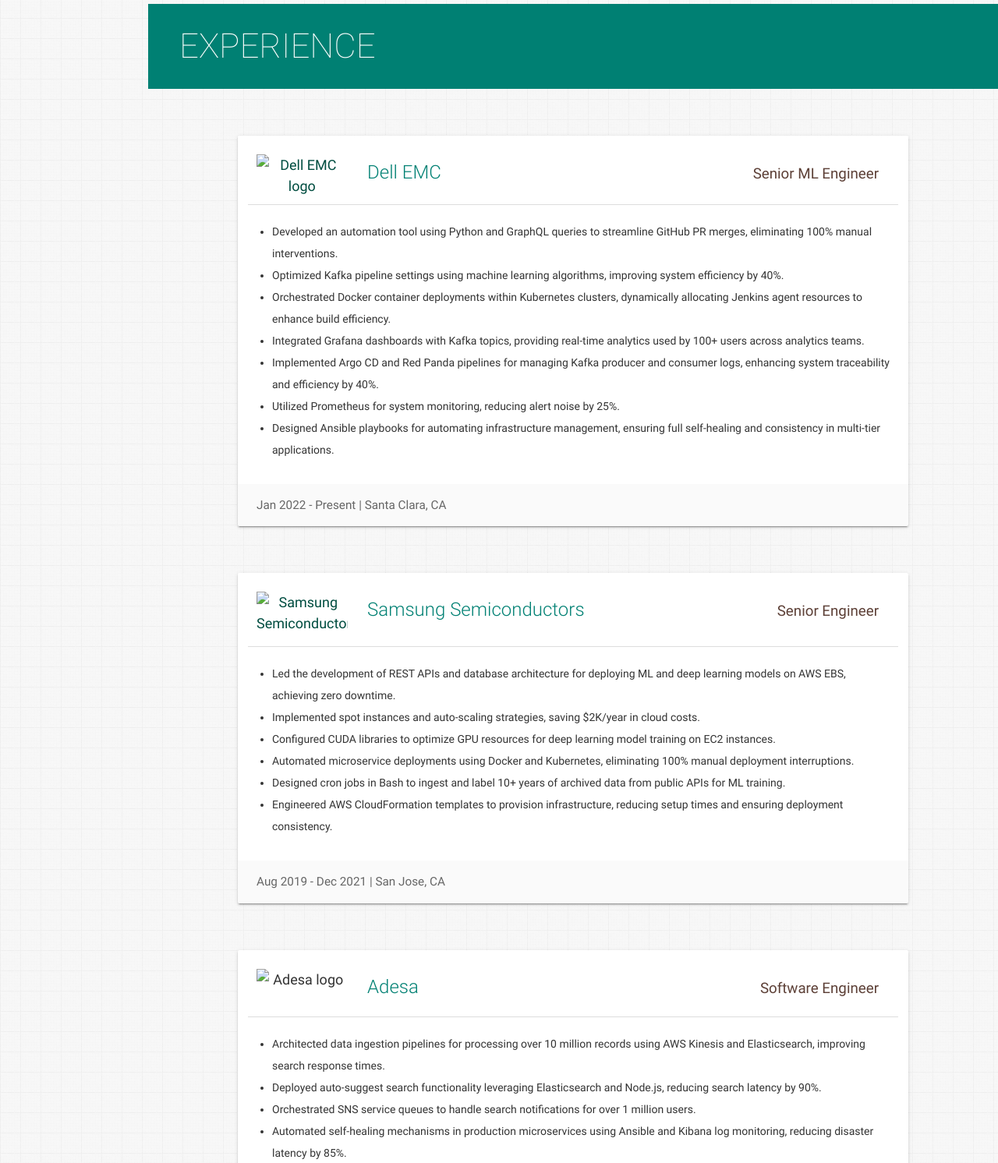
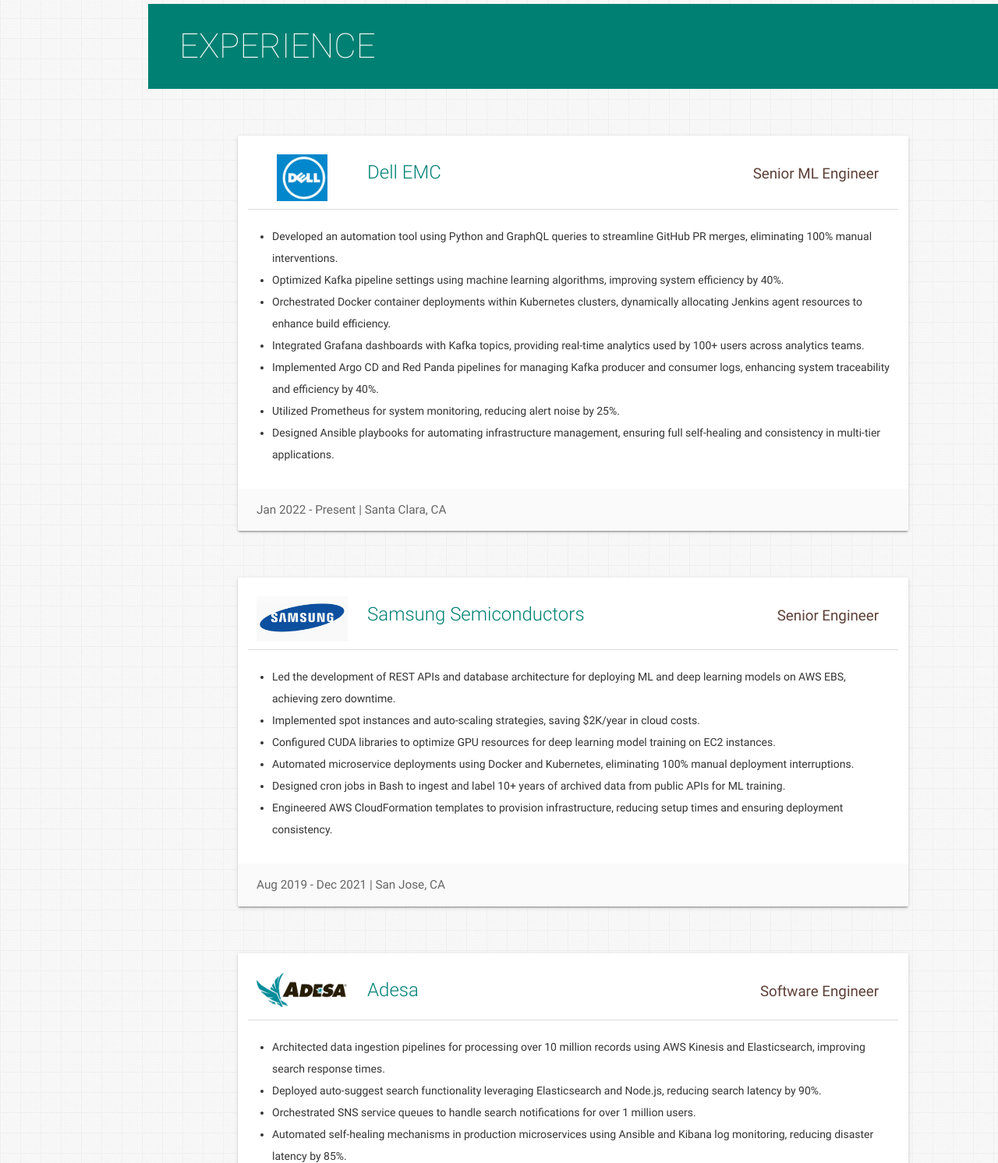
Before and after one commit to praveenthopalle/praveenthopalle.github.io, a plain HTML site: page index.html in a window 1280 px wide. Shown: the part 1459-2951 px from the top of the page at 78% size. Drawn offline with nearby package versions, Linux system fonts and the light colour scheme.

```diff
--- a/index.html
+++ b/index.html
@@ -308,7 +308,7 @@
                   <div class="row">
                       <div class="col s12 m2">
                           <a href="https://www.dell.com" target="_blank"><img alt="Dell EMC logo"
-                                  src="/assets/img/dell-logo.png" class="responsive-img center-block" /></a>
+                                  src="/assets/img/dell-logo.jpg" class="responsive-img center-block" /></a>
                       </div>
                       <div class="col s12 m10">
                           <p>
@@ -338,7 +338,7 @@
                   <div class="row">
                       <div class="col s12 m2">
                           <a href="https://www.samsung.com" target="_blank"><img alt="Samsung Semiconductors logo"
-                                  src="/assets/img/samsung-logo.png" class="responsive-img center-block" /></a>
+                                  src="/assets/img/samsung-logo.jpg" class="responsive-img center-block" /></a>
                       </div>
                       <div class="col s12 m10">
                           <p>
@@ -366,7 +366,7 @@
               <div class="card-content">
                   <div class="row">
                       <div class="col s12 m2">
-                          <img alt="Adesa logo" src="/assets/img/adesa-logo.png" class="responsive-img center-block" />
+                          <img alt="Adesa logo" src="/assets/img/adesa-logo.jpg" class="responsive-img center-block" />
                       </div>
                       <div class="col s12 m10">
                           <p>
```
